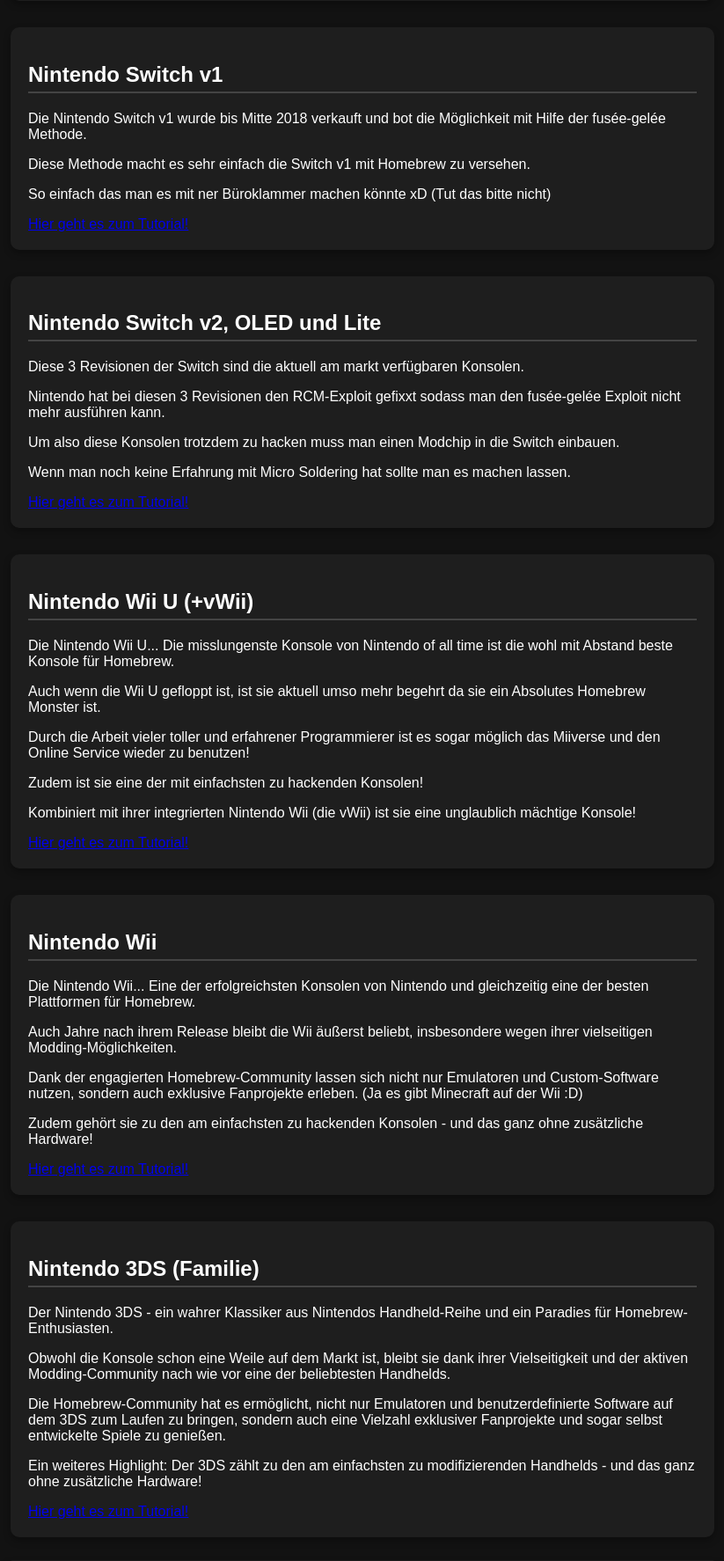
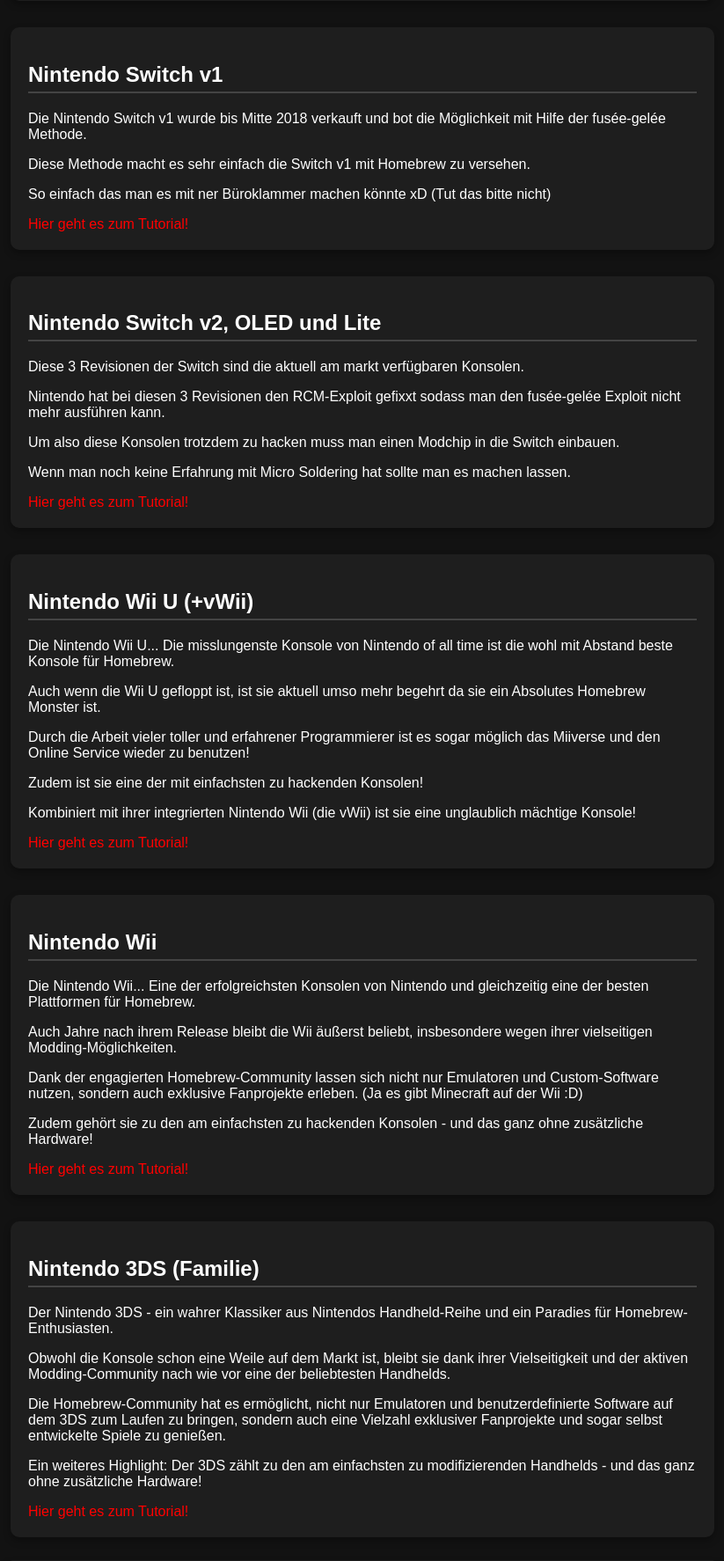
Before and after one commit to HansKnolle08/gameandmore.eu-Closed-Alpha, a PHP site: page /res/html/tutorials/nintendo/tutorial_menu.html in a window 1280 px wide. Shown: the part 516-2290 px from the top of the page at 88% size, without its empty margins (228-1051 px from the left). Run offline with PHP 8.4, Linux system fonts and the light colour scheme.

Commit message:
Changed color of links to make mor contrast

```diff
--- a/src/index.html
+++ b/src/index.html
@@ -62,12 +62,12 @@
                 <li>Online-Sperren: Hersteller können modifizierte Konsolen von Online-Diensten ausschließen.</li><br>
                 <li>Rechtliche Aspekte: Das modifizieren von Konsolen ist grundsätzlich legal, aber das Umgehen von Kopierschutzmaßnahmen oder das Verwenden nicht lizenzierter Software kann gegen Gesetze verstoßen.</li>
             </ul>
-            <p>Worterklärungen findet ihr hier: <a href="res/html/etc/dictionary.html">Wörterbuch</a></p>
+            <p>Worterklärungen findet ihr hier: <a class="extLink" href="res/html/etc/dictionary.html">Wörterbuch</a></p>
         </section>
         <section>
             <h2>Rechtliches</h2>
             <p>Also das Projekt ist unter der MIT Lizenz lizensiert. Hier ist ein Link zu ihr: </p>
-            <a href="../LICENSE">MIT Lizenz</a>
+            <a class="extLink" href="../LICENSE">MIT Lizenz</a>
             <p>Das gesamte Projekt ist auf GitHub hochgeladen. Aktuell ist das Repo Privat da wir nicht wissen ob wir die Seite Open Source machen werden.</p>
             <p>Schlussendlich wünschen wir euch viel Spaß bei dem erkunden dieser Website :)</p>
         </section>
--- a/src/res/css/global.css
+++ b/src/res/css/global.css
@@ -38,6 +38,13 @@
     background-color: #444;
     font-weight: bold;
 }
+.extLink {
+    text-decoration: none;
+    color: red;
+}
+.extLink:hover {
+    text-decoration: underline;
+}
 main {
     padding: 40px;
     max-width: 800px;
--- a/src/res/html/tutorials/nintendo/tutorial_menu.html
+++ b/src/res/html/tutorials/nintendo/tutorial_menu.html
@@ -37,7 +37,7 @@
             <p>Die Nintendo Switch v1 wurde bis Mitte 2018 verkauft und bot die Möglichkeit mit Hilfe der fusée-gelée Methode.</p>
             <p>Diese Methode macht es sehr einfach die Switch v1 mit Homebrew zu versehen.</p>
             <p>So einfach das man es mit ner Büroklammer machen könnte xD (Tut das bitte nicht)</p>
-            <a href="tutorials/switch_v1.html">Hier geht es zum Tutorial!</a>
+            <a class="extLink" href="tutorials/switch_v1.html">Hier geht es zum Tutorial!</a>
         </section>
         <section>
             <h2>Nintendo Switch v2, OLED und Lite</h2>
@@ -45,7 +45,7 @@
             <p>Nintendo hat bei diesen 3 Revisionen den RCM-Exploit gefixxt sodass man den fusée-gelée Exploit nicht mehr ausführen kann.</p>
             <p>Um also diese Konsolen trotzdem zu hacken muss man einen Modchip in die Switch einbauen.</p>
             <p>Wenn man noch keine Erfahrung mit Micro Soldering hat sollte man es machen lassen.</p>
-            <a href="tutorials/switch_v2_oled_lite.html">Hier geht es zum Tutorial!</a>
+            <a class="extLink" href="tutorials/switch_v2_oled_lite.html">Hier geht es zum Tutorial!</a>
         </section>
         <section>
             <h2>Nintendo Wii U (+vWii)</h2>
@@ -54,7 +54,7 @@
             <p>Durch die Arbeit vieler toller und erfahrener Programmierer ist es sogar möglich das Miiverse und den Online Service wieder zu benutzen!</p>
             <p>Zudem ist sie eine der mit einfachsten zu hackenden Konsolen!</p>
             <p>Kombiniert mit ihrer integrierten Nintendo Wii (die vWii) ist sie eine unglaublich mächtige Konsole!</p>
-            <a href="tutorials/wii_u_vwii.html">Hier geht es zum Tutorial!</a>
+            <a class="extLink" href="tutorials/wii_u_vwii.html">Hier geht es zum Tutorial!</a>
         </section>
         <section>
             <h2>Nintendo Wii</h2>
@@ -62,7 +62,7 @@
             <p>Auch Jahre nach ihrem Release bleibt die Wii äußerst beliebt, insbesondere wegen ihrer vielseitigen Modding-Möglichkeiten.</p>
             <p>Dank der engagierten Homebrew-Community lassen sich nicht nur Emulatoren und Custom-Software nutzen, sondern auch exklusive Fanprojekte erleben. (Ja es gibt Minecraft auf der Wii :D)</p>
             <p>Zudem gehört sie zu den am einfachsten zu hackenden Konsolen - und das ganz ohne zusätzliche Hardware!</p>
-            <a href="tutorials/wii.html">Hier geht es zum Tutorial!</a>
+            <a class="extLink" href="tutorials/wii.html">Hier geht es zum Tutorial!</a>
         </section>
         <section>
             <h2>Nintendo 3DS (Familie)</h2>
@@ -70,7 +70,7 @@
             <p>Obwohl die Konsole schon eine Weile auf dem Markt ist, bleibt sie dank ihrer Vielseitigkeit und der aktiven Modding-Community nach wie vor eine der beliebtesten Handhelds.</p>
             <p>Die Homebrew-Community hat es ermöglicht, nicht nur Emulatoren und benutzerdefinierte Software auf dem 3DS zum Laufen zu bringen, sondern auch eine Vielzahl exklusiver Fanprojekte und sogar selbst entwickelte Spiele zu genießen.</p>
             <p>Ein weiteres Highlight: Der 3DS zählt zu den am einfachsten zu modifizierenden Handhelds - und das ganz ohne zusätzliche Hardware!</p>
-            <a href="tutorials/3ds_family.html">Hier geht es zum Tutorial!</a>
+            <a class="extLink" href="tutorials/3ds_family.html">Hier geht es zum Tutorial!</a>
         </section>
         <section>
             <h2>Nintendo DSi</h2>
@@ -78,7 +78,7 @@
             <p>Obwohl der DSi längst nicht mehr die neueste Konsole ist, bleibt er durch die kreativen Möglichkeiten der Modding-Szene ein beliebter Kandidat für Homebrew-Fans.</p>
             <p>Mit einer lebhaften Community können nicht nur Emulatoren und benutzerdefinierte Software auf dem DSi genutzt werden, sondern auch einzigartige Fanprojekte - eines der bekanntesten ist das fan-gemachte Super Mario Galaxy, das die DSi-Gemeinschaft selbst zum Leben erweckt hat!</p>
             <p>Und das Beste: Der DSi lässt sich auf einfache Weise hacken, ganz ohne zusätzliche Hardware - eine ideale Plattform für Modding-Anfänger und Fortgeschrittene gleichermaßen.</p>
-            <a href="tutorials/dsi_family.html">Hier geht es zum Tutorial!</a>
+            <a class="extLink" href="tutorials/dsi_family.html">Hier geht es zum Tutorial!</a>
         </section>
         <section>
             <h2>Zusammenfassung</h2>
```
Also changed, not shown: src/res/html/tutorials/nintendo/tutorials/switch_v1.html (+4 -4 lines).
